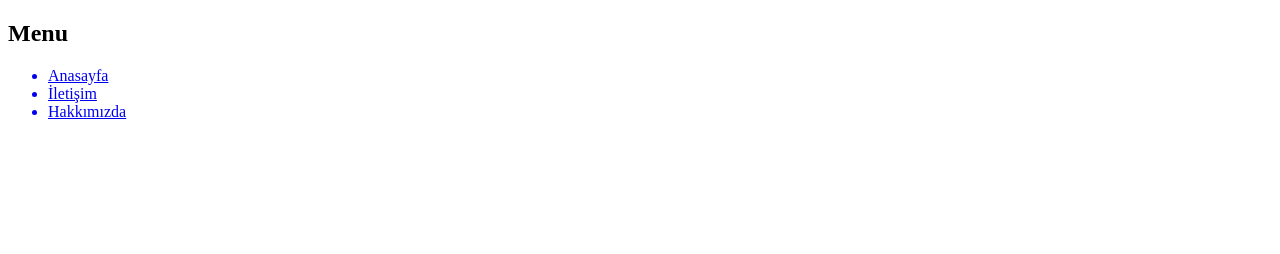
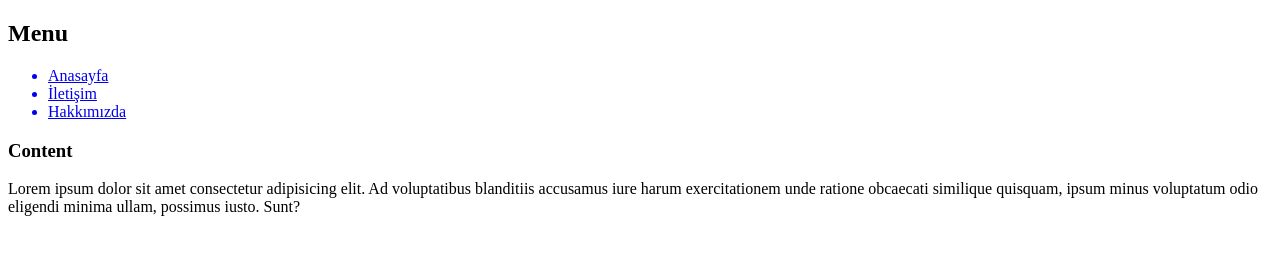
Before and after one commit to atakandoralp/WebsiteDersleri, a plain HTML site: page Evde Tekrar/index.html in a window 1280 px wide. Drawn offline with Linux system fonts and the light colour scheme.

Commit message:
inline css ve internal css yapıldı

```diff
--- a/Evde Tekrar/index.html
+++ b/Evde Tekrar/index.html
@@ -7,7 +7,7 @@
     <title>DORALP</title>
 </head>
 <body>
-
+    <div style = "background-color: rgba(0,150,250,0,4);" >
         <h2>Menu</h2>
 
         <ul>
@@ -19,8 +19,10 @@
 
 
         </ul>
+    </div>
+    <h3>Content</h3>
 
-
+    <p>Lorem ipsum dolor sit amet consectetur adipisicing elit. Ad voluptatibus blanditiis accusamus iure harum exercitationem unde ratione obcaecati similique quisquam, ipsum minus voluptatum odio eligendi minima ullam, possimus iusto. Sunt?</p>
 
 </body>
 </html>
```
Also changed, not shown: 1 other file. Lines whose indentation alone changed are shown as unchanged.
